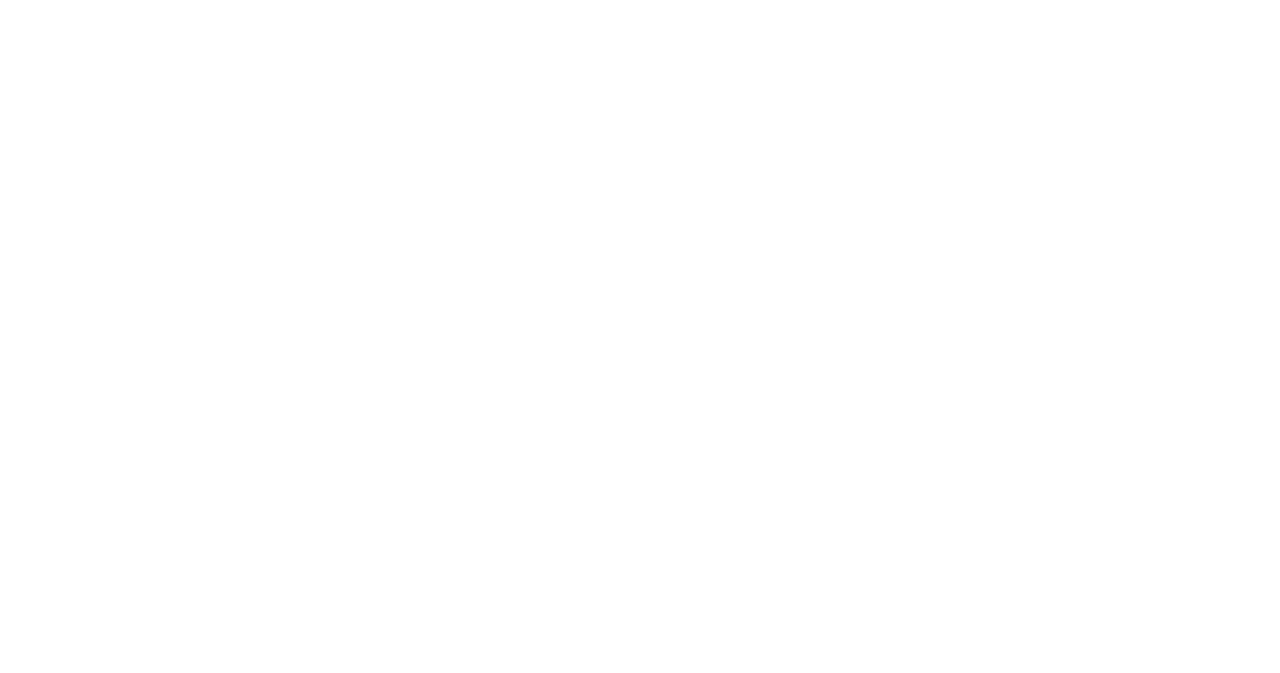
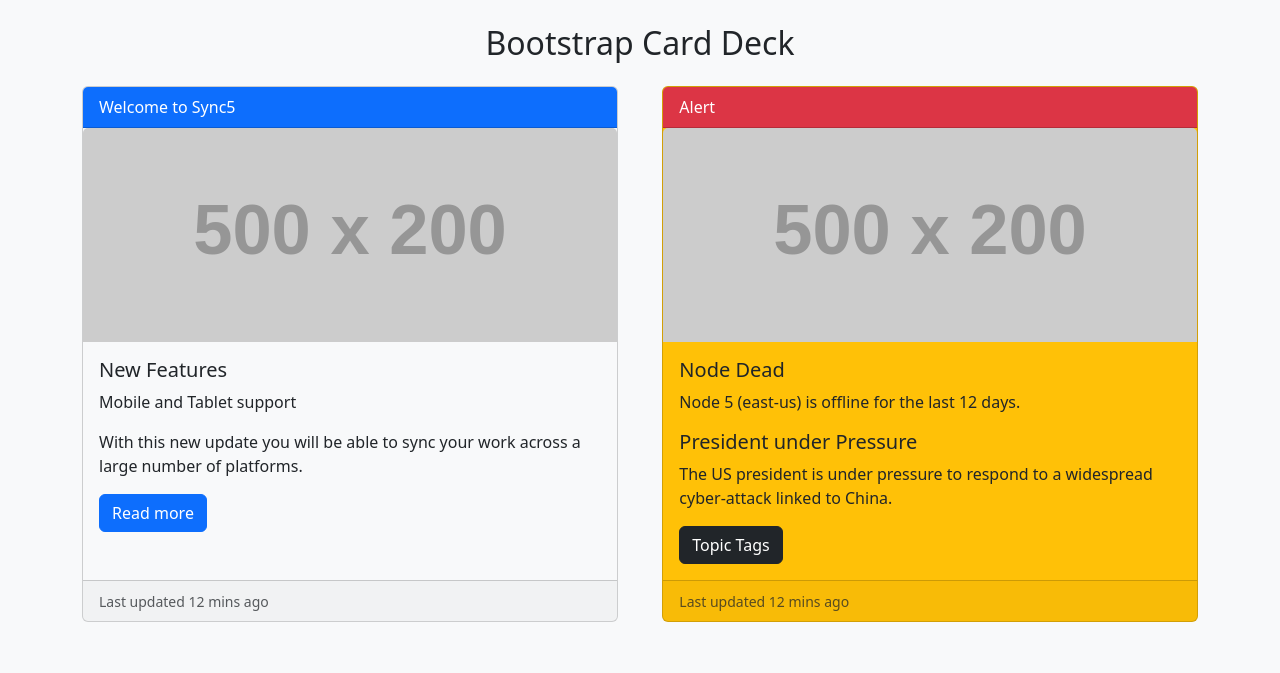
Before and after one commit to acciojob/bootstrap-card-madhukayal88-glitch, a website: page main.html in a window 1280 px wide. Drawn offline with nearby package versions, Linux system fonts and the light colour scheme; placeholder pictures from the web are drawn by us.

Commit message:
created a submission

```diff
--- a/main.html
+++ b/main.html
@@ -1,16 +1,60 @@
 <!DOCTYPE html>
+<html lang="en">
+<head>
+  <meta charset="UTF-8">
+  <meta name="viewport" content="width=device-width, initial-scale=1.0">
+  <title>Bootstrap Cards Assignment</title>
 
-<html>
+  <!-- Bootstrap 5.3 CSS -->
+  <link href="https://cdn.jsdelivr.net/npm/bootstrap@5.3.0/dist/css/bootstrap.min.css" rel="stylesheet">
+</head>
+<body class="p-4 bg-light">
 
-<head>
-	<link rel="stylesheet" href="styles.css">
-</head>
+  <div class="container">
+    <h2 class="text-center mb-4">Bootstrap Card Deck</h2>
 
-<body>
-	<!-- the entire body must be written by student -->
-    <script type="text/javascript" src="./script.js">
-</script>
+    <!-- Card Deck -->
+    <div class="card-deck d-flex justify-content-between flex-wrap">
 
+      <!-- Card 1 -->
+      <div class="card bg-light mb-4" style="width: 48%;">
+        <div class="card-header bg-primary text-white">
+          Welcome to Sync5
+        </div>
+        <img src="https://via.placeholder.com/500x200" class="card-img-top" alt="Sync5 Image">
+        <div class="card-body">
+          <h5 class="card-title">New Features</h5>
+          <p class="card-text">Mobile and Tablet support</p>
+          <p class="card-text">With this new update you will be able to sync your work across a large number of platforms.</p>
+          <a href="#" class="btn btn-primary">Read more</a>
+        </div>
+        <div class="card-footer">
+          <small class="text-muted">Last updated 12 mins ago</small>
+        </div>
+      </div>
+
+      <!-- Card 2 -->
+      <div class="card bg-warning mb-4" style="width: 48%;">
+        <div class="card-header bg-danger text-white">
+          Alert
+        </div>
+        <img src="https://via.placeholder.com/500x200" class="card-img-top" alt="Alert Image">
+        <div class="card-body">
+          <h5 class="card-title">Node Dead</h5>
+          <p class="card-text">Node 5 (east-us) is offline for the last 12 days.</p>
+          <h5 class="card-title">President under Pressure</h5>
+          <p class="card-text">The US president is under pressure to respond to a widespread cyber-attack linked to China.</p>
+          <a href="#" class="btn btn-dark">Topic Tags</a>
+        </div>
+        <div class="card-footer">
+          <small class="text-muted">Last updated 12 mins ago</small>
+        </div>
+      </div>
+
+    </div>
+  </div>
+
+  <!-- Bootstrap JS Bundle -->
+  <script src="https://cdn.jsdelivr.net/npm/bootstrap@5.3.0/dist/js/bootstrap.bundle.min.js"></script>
 </body>
-
 </html>
```
